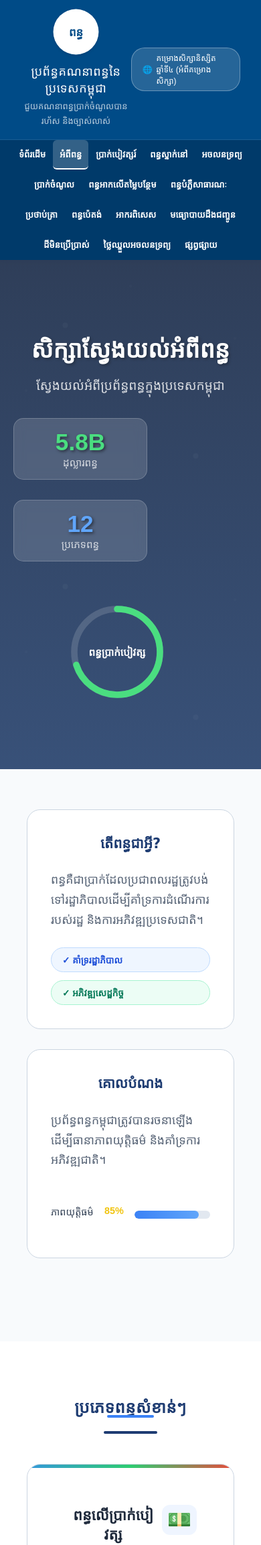
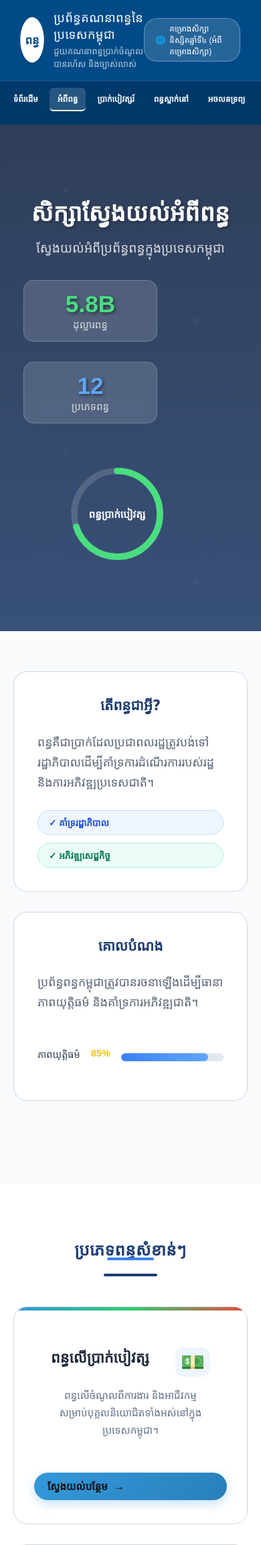
Before and after one commit to Korngmeng-Taing/tax_calculation_web, a Django app: page /about/ in a window 390 px wide. Shown: the top 2306 px of the page at 67% size. Run offline with Django 5.2, Linux system fonts and the light colour scheme; some web fonts are replaced.

Commit message:
Fix responsive navbar

```diff
--- a/static/style.css
+++ b/static/style.css
@@ -3089,375 +3089,314 @@ footer {
 .service-card {
   transition: all 0.3s ease;
 }
-/* =========================
-   RESPONSIVE DESIGN
-========================= */
+/* ========================= */
+/* RESPONSIVE FIX */
+/* ========================= */
+
+html,
+body {
+  width: 100%;
+  overflow-x: hidden;
+  margin: 0;
+  padding: 0;
+}
 
 * {
   box-sizing: border-box;
 }
 
+/* Container */
+.container,
+.main-content,
+.hero,
+.hero-content,
+.cards-section,
+.tax-types-section,
+.overview-section,
+.faq-section,
+.why-section {
+  width: 100%;
+  max-width: 100%;
+  overflow-x: hidden;
+}
+
+/* ALL GRID FIXES */
+.cards-grid,
+.tax-types-grid,
+.faq-grid,
+.why-grid,
+.team-grid,
+.tax-brackets,
+.tax-cards,
+.overview-grid {
+  display: grid;
+  grid-template-columns: repeat(auto-fit, minmax(260px, 1fr));
+  gap: 20px;
+  width: 100%;
+}
+
+/* CARD FIXES */
+.card,
+.tax-type-card,
+.faq-item,
+.why-card,
+.team-card,
+.bracket-card,
+.tax-card,
+.overview-card,
+.enhanced-card,
+.service-card {
+  width: 100%;
+  min-width: 0;
+  max-width: 100%;
+  overflow: hidden;
+}
+
+/* IMAGES */
 img {
   max-width: 100%;
   height: auto;
-}
-
-.container {
-  width: 100%;
-  max-width: 1200px;
-  margin: 0 auto;
-  padding: 0 20px;
-}
-
-/* HERO SECTION */
-.info-hero {
-  padding: 80px 20px;
-  text-align: center;
-}
-
-.info-hero h1 {
-  font-size: 2.2rem;
-  line-height: 1.4;
-}
-
-.info-hero p {
-  font-size: 1.05rem;
-  line-height: 1.8;
-}
-
-/* PANELS */
-.info-panel {
-  background: white;
-  border-radius: 20px;
-  padding: 30px;
-  margin-bottom: 30px;
-  box-shadow: 0 4px 20px rgba(0, 0, 0, 0.08);
-}
-
-/* BUTTONS */
-.button-section {
-  padding: 40px 20px;
-}
-
-.button-section div {
-  display: flex;
-  flex-wrap: wrap;
-  justify-content: center;
-  gap: 20px;
-}
-
-.button-section a {
-  display: inline-block;
-  padding: 14px 24px;
-  border-radius: 12px;
-  text-decoration: none;
-  background: #1e3c72;
-  color: white;
-  font-weight: bold;
-  transition: 0.3s;
-}
-
-.button-section a:hover {
-  transform: translateY(-2px);
-}
-
-/* TABLE RESPONSIVE */
+  display: block;
+}
+
+/* TABLE FIX */
 .tax-table-container {
   overflow-x: auto;
-}
-
-/* MOBILE */
-@media (max-width: 768px) {
-  .info-hero {
-    padding: 60px 15px;
-  }
-
-  .info-hero h1 {
-    font-size: 1.5rem;
-  }
-
-  .info-hero p {
-    font-size: 0.95rem;
-  }
-
-  .info-panel {
-    padding: 20px;
-  }
-
-  .info-panel h2 {
-    font-size: 1.2rem;
-  }
-
-  .button-section div {
-    flex-direction: column;
-    align-items: center;
-  }
-
-  .button-section a {
-    width: 100%;
-    max-width: 320px;
-    text-align: center;
-  }
-
-  ul {
-    padding-left: 18px;
-  }
-
-  code {
-    font-size: 0.85rem;
-    word-break: break-word;
-  }
-}
-
-/* SMALL MOBILE */
-@media (max-width: 480px) {
-  .info-hero h1 {
-    font-size: 1.25rem;
-  }
-
-  .info-panel {
-    padding: 15px;
-    border-radius: 14px;
-  }
-
-  .info-panel h2 {
-    font-size: 1rem;
-  }
-
-  p,
-  li {
-    font-size: 0.92rem;
-    line-height: 1.7;
-  }
-}
-/* =========================
-   MOBILE RESPONSIVE FIX
-========================= */
-
-html,
-body {
-  overflow-x: hidden;
   width: 100%;
 }
 
-/* Header */
+/* HEADER */
 header {
   width: 100%;
-  padding: 15px;
   flex-wrap: wrap;
 }
 
-/* Navigation */
 nav {
   display: flex;
   flex-wrap: wrap;
   gap: 10px;
-  width: 100%;
-}
-
-nav a {
-  font-size: 13px;
-}
-
-/* Hero Section */
-.hero {
-  grid-template-columns: 1fr;
-  padding: 20px;
-}
-
-.hero-text {
-  text-align: center;
-}
-
-/* Panels */
-.panel {
-  width: 100%;
-  padding: 20px;
-}
-
-/* Grid Forms */
-.grid {
-  width: 100%;
-}
-
-.grid input,
-.grid select,
-.grid textarea {
+}
+
+/* BUTTONS */
+.btn,
+.card-link,
+.learn-more-btn {
+  max-width: 100%;
+  word-break: break-word;
+}
+
+/* FORM */
+input,
+select,
+textarea {
   width: 100%;
   max-width: 100%;
 }
 
-/* Cards */
-.cards-grid,
-.tax-types-grid,
-.why-grid,
-.faq-grid,
-.team-grid,
-.overview-grid {
-  grid-template-columns: 1fr !important;
-}
-
-/* Tables */
-table {
-  width: 100%;
-  overflow-x: auto;
-  display: block;
-}
-
-/* Images */
-img {
-  max-width: 100%;
-  height: auto;
-}
-
-/* Buttons */
-.btn,
-.learn-more-btn,
-.card-link {
-  width: 100%;
-  text-align: center;
-}
-
-/* Footer */
-.footer-content {
-  flex-direction: column;
-  text-align: center;
-}
-
-/* Mobile */
+/* HERO SECTION */
+.hero-content {
+  display: grid;
+  grid-template-columns: 1fr 1fr;
+  gap: 40px;
+  align-items: center;
+}
+
+/* ========================= */
+/* TABLET */
+/* ========================= */
+@media (max-width: 1024px) {
+  .hero-content {
+    grid-template-columns: 1fr;
+    text-align: center;
+  }
+
+  .cards-grid,
+  .tax-types-grid,
+  .faq-grid,
+  .why-grid,
+  .team-grid,
+  .overview-grid {
+    grid-template-columns: repeat(2, 1fr);
+  }
+
+  .hero-visual {
+    display: none;
+  }
+}
+
+/* ========================= */
+/* PHONE */
+/* ========================= */
 @media (max-width: 768px) {
   body {
-    font-size: 14px;
+    overflow-x: hidden;
+  }
+
+  header {
+    flex-direction: column;
+    align-items: flex-start;
+    padding: 15px;
+  }
+
+  nav {
+    width: 100%;
+    justify-content: flex-start;
+    overflow-x: auto;
+    white-space: nowrap;
+    padding-bottom: 10px;
+  }
+
+  .brand {
+    width: 100%;
+  }
+
+  .hero,
+  .hero-content,
+  .overview-section,
+  .tax-types-section,
+  .cards-section,
+  .faq-section,
+  .why-section,
+  .info-section,
+  .rates-section,
+  .stats-section {
+    padding-left: 15px;
+    padding-right: 15px;
+  }
+
+  .cards-grid,
+  .tax-types-grid,
+  .faq-grid,
+  .why-grid,
+  .team-grid,
+  .tax-brackets,
+  .tax-cards,
+  .overview-grid {
+    grid-template-columns: 1fr;
+    gap: 15px;
+  }
+
+  .card,
+  .tax-type-card,
+  .faq-item,
+  .why-card,
+  .team-card,
+  .overview-card,
+  .enhanced-card {
+    padding: 20px;
   }
 
   .hero-text h1,
   .hero-text h2 {
     font-size: 28px;
-    line-height: 1.4;
-  }
-
-  .brand {
+    line-height: 1.3;
+  }
+
+  .section-header h2 {
+    font-size: 24px;
+  }
+
+  .card-link,
+  .btn,
+  .learn-more-btn {
+    width: 100%;
+    text-align: center;
+  }
+
+  .tax-table {
+    min-width: 600px;
+  }
+
+  .footer-content {
     flex-direction: column;
-    align-items: center;
     text-align: center;
   }
 
-  .brand h1 {
-    font-size: 18px;
-  }
-
-  nav {
+  .footer-links {
+    flex-wrap: wrap;
     justify-content: center;
+  }
+}
+
+/* ========================= */
+/* SMALL PHONE */
+/* ========================= */
+@media (max-width: 480px) {
+  .hero-text h1,
+  .hero-text h2 {
+    font-size: 22px;
+  }
+
+  .section-header h2 {
+    font-size: 20px;
   }
 
   .card,
   .tax-type-card,
   .faq-item,
-  .overview-card,
-  .team-card {
-    padding: 20px;
-  }
-
-  .section-header h2 {
-    font-size: 24px;
-  }
-
-  .tax-table-container {
-    overflow-x: auto;
-  }
-
-  .hero-actions {
-    flex-direction: column;
-  }
-
-  .btn {
-    width: 100%;
-  }
-}
-
-/* Small phones */
-@media (max-width: 480px) {
-  header {
-    padding: 10px;
-  }
-
-  .hero {
+  .why-card,
+  .team-card,
+  .overview-card {
     padding: 15px;
   }
 
-  .panel {
-    padding: 15px;
-  }
-
-  .hero-text h1,
-  .hero-text h2 {
-    font-size: 22px;
-  }
-
-  .section-header h2 {
-    font-size: 20px;
-  }
-
   nav a {
+    font-size: 13px;
+  }
+
+  .logo {
+    width: 45px;
+    height: 45px;
+  }
+}
+/* ========================= */
+/* RESPONSIVE NAVBAR */
+/* ========================= */
+
+.main-navbar {
+  background-color: #003a6a;
+  width: 100%;
+  overflow: hidden;
+}
+
+.nav-scroll {
+  display: flex;
+  align-items: center;
+  gap: 5px;
+  padding: 0 12px;
+  overflow-x: auto;
+  scrollbar-width: none;
+  -ms-overflow-style: none;
+  white-space: nowrap;
+}
+
+.nav-scroll::-webkit-scrollbar {
+  display: none;
+}
+
+.main-navbar a {
+  color: white;
+  text-decoration: none;
+  padding: 14px 12px;
+  font-size: 13px;
+  flex-shrink: 0;
+  border-radius: 6px;
+  transition: 0.3s;
+}
+
+.main-navbar a:hover,
+.main-navbar a.active {
+  background-color: rgba(255, 255, 255, 0.15);
+}
+
+/* MOBILE */
+@media (max-width: 768px) {
+  .nav-scroll {
+    padding: 8px;
+  }
+
+  .main-navbar a {
     font-size: 12px;
-  }
-}
-/* ===== FIX MOBILE/TABLET CARD SCROLL ===== */
-
-html,
-body {
-  width: 100%;
-  max-width: 100%;
-  overflow-x: hidden;
-}
-
-/* card container */
-.cards-grid,
-.tax-types-grid,
-.services-grid,
-.card-grid {
-  display: grid;
-  grid-template-columns: repeat(auto-fit, minmax(280px, 1fr));
-  gap: 20px;
-  width: 100%;
-}
-
-/* individual cards */
-.tax-type-card,
-.service-card,
-.card {
-  width: 100%;
-  min-width: 0;
-}
-
-/* tablet */
-@media (max-width: 1024px) {
-  .cards-grid,
-  .tax-types-grid,
-  .services-grid,
-  .card-grid {
-    grid-template-columns: repeat(2, 1fr);
-  }
-}
-
-/* mobile */
-@media (max-width: 768px) {
-  .cards-grid,
-  .tax-types-grid,
-  .services-grid,
-  .card-grid {
-    grid-template-columns: 1fr;
-  }
-
-  .tax-type-card,
-  .service-card,
-  .card {
-    margin: 0 auto;
-    width: 100%;
-  }
-}
-
-/* prevent any element from forcing horizontal scroll */
-* {
-  max-width: 100%;
-}
+    padding: 10px 12px;
+  }
+}
--- a/template/base.html
+++ b/template/base.html
@@ -50,98 +50,84 @@
         </div>
     </div>
 
-    <!-- Navigation items automatically inherit Kantumruy Pro with improved readability -->
-    <nav
-        style="background-color: #003a6a; padding: 0 4vw; display: flex; flex-wrap: wrap; gap: 1px; box-shadow: 0 4px 6px rgba(0,0,0,0.05);">
-        <a href="{% url 'home' %}"
-            style="color: white; text-decoration: none; padding: 12px 10px; font-size: 13px; transition: background 0.2s;"
-            class="{% if request.resolver_match.url_name == 'home' %} active {% endif %}">
+    <nav class="main-navbar">
+        <div class="nav-scroll">
+
+            <a href="{% url 'home' %}" class="{% if request.resolver_match.url_name == 'home' %}active{% endif %}">
                 ទំព័រដើម
             </a>
 
             <a href="{% url 'about_tax' %}"
-            style="color: white; text-decoration: none; padding: 12px 10px; font-size: 13px; transition: background 0.2s;"
-            class="{% if request.resolver_match.url_name == 'about_tax' %} active {% endif %}">
+                class="{% if request.resolver_match.url_name == 'about_tax' %}active{% endif %}">
                 អំពីពន្ធ
             </a>
 
             <a href="{% url 'about_salary_tax' %}"
-            style="color: white; text-decoration: none; padding: 12px 10px; font-size: 13px; transition: background 0.2s;"
-            class="{% if request.resolver_match.url_name == 'about_salary_tax' %} active {% endif %}">
+                class="{% if request.resolver_match.url_name == 'about_salary_tax' %}active{% endif %}">
                 ប្រាក់បៀវត្សរ៍
             </a>
 
             <a href="{% url 'about_accomodation_tax' %}"
-            style="color: white; text-decoration: none; padding: 12px 10px; font-size: 13px; transition: background 0.2s;"
-            class="{% if request.resolver_match.url_name == 'about_accomodation_tax' %} active {% endif %}">
+                class="{% if request.resolver_match.url_name == 'about_accomodation_tax' %}active{% endif %}">
                 ពន្ធស្នាក់នៅ
             </a>
 
             <a href="{% url 'about_property_tax' %}"
-            style="color: white; text-decoration: none; padding: 12px 10px; font-size: 13px; transition: background 0.2s;"
-            class="{% if request.resolver_match.url_name == 'about_property_tax' %} active {% endif %}">
+                class="{% if request.resolver_match.url_name == 'about_property_tax' %}active{% endif %}">
                 អចលនទ្រព្យ
             </a>
 
             <a href="{% url 'about_income_tax' %}"
-            style="color: white; text-decoration: none; padding: 12px 10px; font-size: 13px; transition: background 0.2s;"
-            class="{% if request.resolver_match.url_name == 'about_income_tax' %} active {% endif %}">
+                class="{% if request.resolver_match.url_name == 'about_income_tax' %}active{% endif %}">
                 ប្រាក់ចំណូល
             </a>
 
             <a href="{% url 'about_vat_tax' %}"
-            style="color: white; text-decoration: none; padding: 12px 10px; font-size: 13px; transition: background 0.2s;"
-            class="{% if request.resolver_match.url_name == 'about_vat_tax' %} active {% endif %}">
-            ពន្ធអាកលើតម្លៃបន្ថែម
+                class="{% if request.resolver_match.url_name == 'about_vat_tax' %}active{% endif %}">
+                ពន្ធ VAT
             </a>
 
             <a href="{% url 'about_plt_tax' %}"
-            style="color: white; text-decoration: none; padding: 12px 10px; font-size: 13px; transition: background 0.2s;"
-            class="{% if request.resolver_match.url_name == 'about_plt_tax' %} active {% endif %}">
-            ពន្ធបំភ្លឺសាធារណៈ
+                class="{% if request.resolver_match.url_name == 'about_plt_tax' %}active{% endif %}">
+                PLT
             </a>
 
             <a href="{% url 'about_registration_tax' %}"
-            style="color: white; text-decoration: none; padding: 12px 10px; font-size: 13px; transition: background 0.2s;"
-            class="{% if request.resolver_match.url_name == 'about_registration_tax' %} active {% endif %}">
+                class="{% if request.resolver_match.url_name == 'about_registration_tax' %}active{% endif %}">
                 ប្រថាប់ត្រា
             </a>
 
             <a href="{% url 'about_patent_tax' %}"
-            style="color: white; text-decoration: none; padding: 12px 10px; font-size: 13px; transition: background 0.2s;"
-            class="{% if request.resolver_match.url_name == 'about_patent_tax' %} active {% endif %}">
-            ពន្ធប៉េតង់
+                class="{% if request.resolver_match.url_name == 'about_patent_tax' %}active{% endif %}">
+                ប៉េតង់
             </a>
 
             <a href="{% url 'about_special_tax' %}"
-            style="color: white; text-decoration: none; padding: 12px 10px; font-size: 13px; transition: background 0.2s;"
-            class="{% if request.resolver_match.url_name == 'about_special_tax' %} active {% endif %}">
+                class="{% if request.resolver_match.url_name == 'about_special_tax' %}active{% endif %}">
                 អាករពិសេស
             </a>
 
             <a href="{% url 'about_transportation_tax' %}"
-            style="color: white; text-decoration: none; padding: 12px 10px; font-size: 13px; transition: background 0.2s;"
-            class="{% if request.resolver_match.url_name == 'about_transportation_tax' %} active {% endif %}">
-            មធ្យោបាយដឹងជញ្ចូន
+                class="{% if request.resolver_match.url_name == 'about_transportation_tax' %}active{% endif %}">
+                ដឹកជញ្ជូន
             </a>
 
             <a href="{% url 'about_unused_land_tax' %}"
-            style="color: white; text-decoration: none; padding: 12px 10px; font-size: 13px; transition: background 0.2s;"
-            class="{% if request.resolver_match.url_name == 'about_unused_land_tax' %} active {% endif %}">
-            ដីមិនប្រើប្រាស់
+                class="{% if request.resolver_match.url_name == 'about_unused_land_tax' %}active{% endif %}">
+                ដីមិនប្រើ
             </a>
 
             <a href="{% url 'about_withholding_tax' %}"
-            style="color: white; text-decoration: none; padding: 12px 10px; font-size: 13px; transition: background 0.2s;"
-            class="{% if request.resolver_match.url_name == 'about_withholding_tax' %} active {% endif %}">
-            ថ្លៃឈ្នួលអចលនទ្រព្យ
+                class="{% if request.resolver_match.url_name == 'about_withholding_tax' %}active{% endif %}">
+                Withholding
             </a>
 
             <a href="{% url 'about_advertising_board_tax' %}"
-            style="color: white; text-decoration: none; padding: 12px 10px; font-size: 13px; transition: background 0.2s;"
-            class="{% if request.resolver_match.url_name == 'about_advertising_board_tax' %} active {% endif %}">
+                class="{% if request.resolver_match.url_name == 'about_advertising_board_tax' %}active{% endif %}">
                 ផ្សព្វផ្សាយ
             </a>
+
+        </div>
     </nav>
 
     <main>
```
Also changed, not shown: 1 other file. Lines whose indentation alone changed are shown as unchanged.
